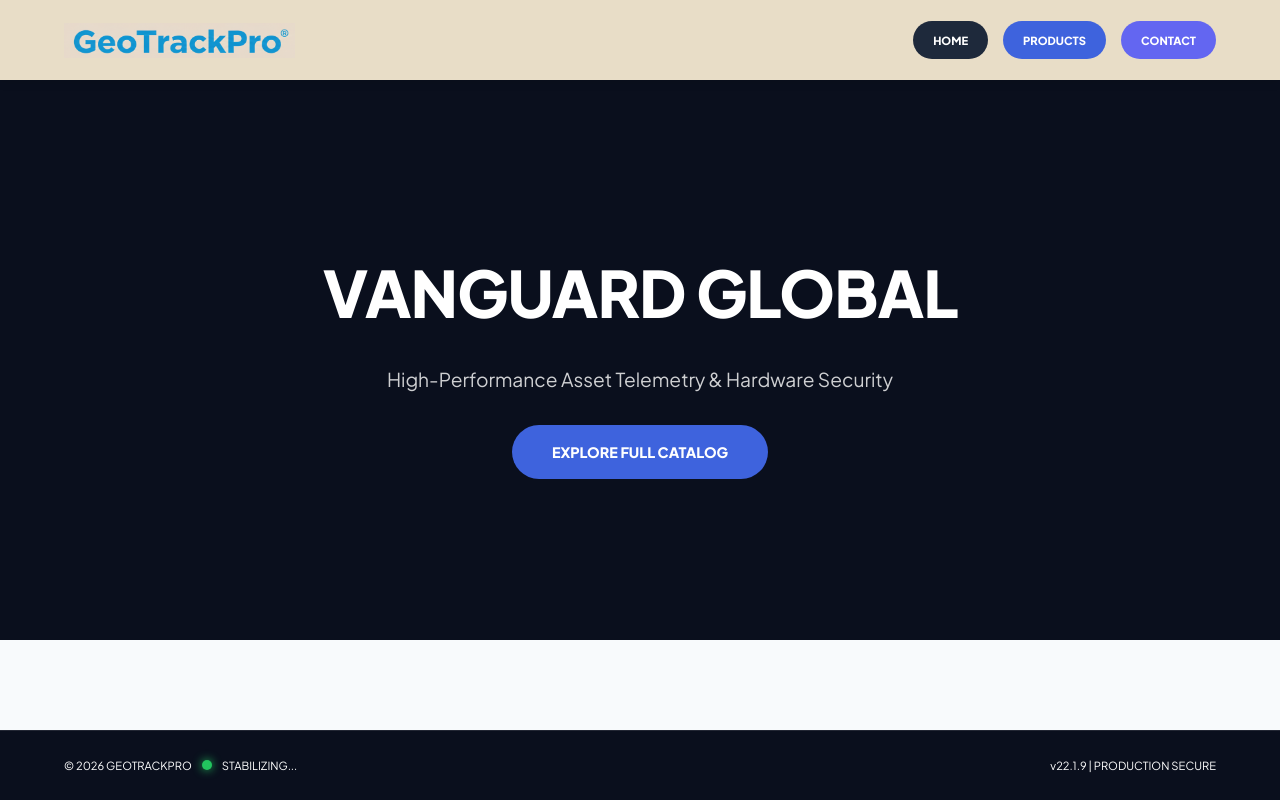
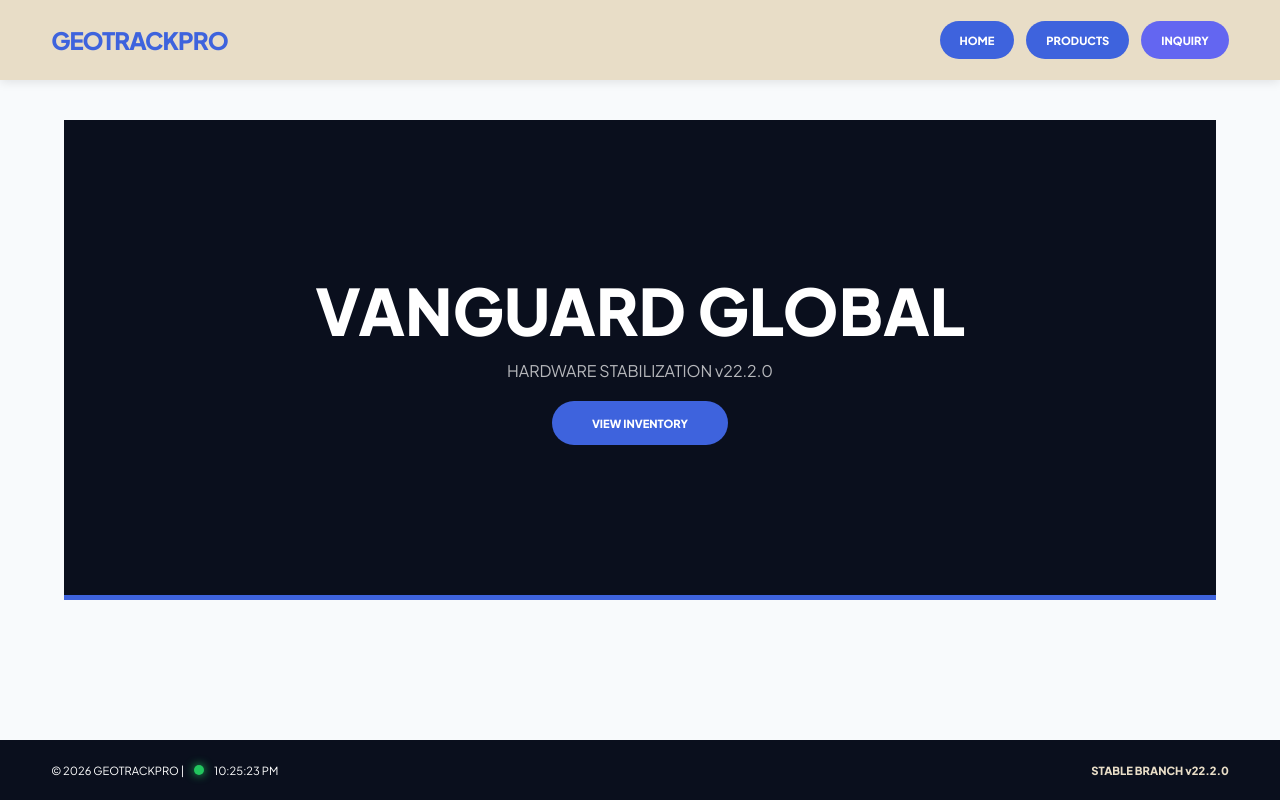
Before and after one commit to Pepino55/geotrackpro-staging, a plain HTML site: page index.html in a window 1280 px wide. Both pictures are taken after a click on the button "HOME". Drawn offline with Linux system fonts and the light colour scheme.

Commit message:
Update index.html

```diff
--- a/index.html
+++ b/index.html
@@ -3,87 +3,116 @@
 <head>
     <meta charset="UTF-8">
     <meta name="viewport" content="width=device-width, initial-scale=1.0">
-    <title>GeoTrackPro | Vanguard v22.1.9</title>
+    <title>GeoTrackPro | Vanguard v22.2.0</title>
     <link href="https://fonts.googleapis.com/css2?family=Plus+Jakarta+Sans:wght@400;600;800&display=swap" rel="stylesheet">
     <style>
-        :root { --gold: #e8ddc7; --accent: #3E63DD; --navy: #0a0f1d; --header-h: 80px; }
-        * { box-sizing: border-box; font-family: 'Plus Jakarta Sans', sans-serif; margin: 0; padding: 0; }
-        body { background: #f8fafc; color: var(--navy); line-height: 1.6; }
+        :root { --gold: #e8ddc7; --accent: #3E63DD; --navy: #0a0f1d; }
+        * { box-sizing: border-box; margin: 0; padding: 0; font-family: 'Plus Jakarta Sans', sans-serif; }
+        body { background: #f8fafc; color: var(--navy); padding-bottom: 80px; }
 
-        /* HEADER - FIXED NAVIGATION */
-        header { background: var(--gold); height: var(--header-h); position: fixed; top: 0; width: 100%; display: flex; align-items: center; justify-content: space-between; padding: 0 5%; z-index: 10000; box-shadow: 0 2px 10px rgba(0,0,0,0.1); }
-        .logo { height: 35px; cursor: pointer; }
-        .nav-links { display: flex; gap: 15px; align-items: center; }
+        /* HEADER - HARD-CODED STABILITY */
+        header { background: var(--gold); height: 80px; display: flex; align-items: center; justify-content: space-between; padding: 0 4%; position: sticky; top: 0; z-index: 9999; box-shadow: 0 2px 10px rgba(0,0,0,0.1); }
+        .nav-links { display: flex; gap: 12px; }
+        .btn-v { background: var(--accent); color: white; padding: 12px 20px; border-radius: 50px; font-weight: 800; font-size: 0.7rem; border: none; cursor: pointer; text-decoration: none; text-transform: uppercase; }
 
-        .btn-v { background: var(--accent); color: white; padding: 12px 20px; border-radius: 50px; font-weight: 800; font-size: 0.7rem; border: none; cursor: pointer; text-transform: uppercase; transition: 0.3s; }
-        .btn-v:hover { transform: translateY(-2px); box-shadow: 0 4px 12px rgba(62, 99, 221, 0.3); }
+        /* HERO - NO DYNAMIC TEXT */
+        .hero { background: var(--navy); height: 60vh; display: flex; flex-direction: column; align-items: center; justify-content: center; color: white; text-align: center; border-bottom: 5px solid var(--accent); }
+        .hero h1 { font-size: 4rem; margin-bottom: 10px; }
 
-        /* HERO SECTION */
-        .view { display: none; padding-top: var(--header-h); min-height: 100vh; }
+        /* CONTENT AREAS */
+        .view { display: none; padding: 40px 5%; }
         .view.active { display: block; }
 
-        .hero { height: 70vh; background: var(--navy); display: flex; flex-direction: column; align-items: center; justify-content: center; color: white; text-align: center; padding: 0 10%; }
-        .hero h1 { font-size: 4rem; font-weight: 800; margin-bottom: 20px; letter-spacing: -1px; }
+        /* PRODUCT TILES - STATIC HTML FOR ZERO-FAIL */
+        .grid { display: grid; grid-template-columns: repeat(auto-fill, minmax(300px, 1fr)); gap: 25px; max-width: 1200px; margin: auto; }
+        .card { background: white; border-radius: 20px; padding: 25px; border: 1px solid #e2e8f0; text-align: center; }
+        .card img { height: 150px; margin-bottom: 15px; }
 
-        /* PRODUCT GRID */
-        .container { max-width: 1200px; margin: 40px auto; padding: 0 20px; }
-        .grid { display: grid; grid-template-columns: repeat(auto-fill, minmax(320px, 1fr)); gap: 30px; }
-        .card { background: white; border-radius: 20px; padding: 25px; border: 1px solid #e2e8f0; display: flex; flex-direction: column; gap: 15px; position: relative; }
-        .card img { width: 100%; height: 200px; object-fit: contain; margin-bottom: 10px; }
-        .card h3 { font-size: 1.2rem; font-weight: 800; }
-        .card p { font-size: 0.85rem; color: #64748b; flex-grow: 1; }
-
-        /* FOOTER - THE HEARTBEAT */
-        footer { background: var(--navy); color: white; height: 70px; position: fixed; bottom: 0; width: 100%; display: flex; align-items: center; justify-content: space-between; padding: 0 5%; font-size: 0.7rem; z-index: 10000; border-top: 1px solid rgba(255,255,255,0.1); }
-        .status { display: flex; align-items: center; gap: 10px; }
-        .led { height: 10px; width: 10px; background: #22c55e; border-radius: 50%; box-shadow: 0 0 10px #22c55e; }
+        /* FOOTER - THE UNBREAKABLE BASELINE */
+        footer { background: var(--navy); color: white; height: 60px; position: fixed; bottom: 0; width: 100%; display: flex; align-items: center; justify-content: space-between; padding: 0 4%; font-size: 0.7rem; z-index: 10000; }
+        .led { height: 10px; width: 10px; background: #22c55e; border-radius: 50%; box-shadow: 0 0 10px #22c55e; display: inline-block; margin: 0 8px; }
     </style>
 </head>
 <body>
 
 <header>
-    <img src="IMAGES/ui/logo.png" class="logo" onclick="showView('home')" alt="GeoTrackPro">
+    <h2 style="color:var(--accent); font-weight:800; letter-spacing:-1px;">GEOTRACKPRO</h2>
     <div class="nav-links">
-        <button onclick="showView('home')" class="btn-v" style="background:#1e293b;">Home</button>
-        <button onclick="showView('catalog')" class="btn-v">Products</button>
-        <button onclick="showView('contact')" class="btn-v" style="background:#6366f1;">Contact</button>
+        <button onclick="nav('home')" class="btn-v">Home</button>
+        <button onclick="nav('products')" class="btn-v">Products</button>
+        <button onclick="nav('contact')" class="btn-v" style="background:#6366f1;">Inquiry</button>
     </div>
 </header>
 
+<main>
     <div id="home" class="view active">
         <section class="hero">
             <h1>VANGUARD GLOBAL</h1>
-        <p style="font-size: 1.2rem; opacity: 0.8; margin-bottom: 30px;">High-Performance Asset Telemetry & Hardware Security</p>
-        <button onclick="showView('catalog')" class="btn-v" style="padding: 18px 40px; font-size: 0.9rem;">Explore Full Catalog</button>
+            <p style="opacity: 0.7;">HARDWARE STABILIZATION v22.2.0</p>
+            <button onclick="nav('products')" class="btn-v" style="margin-top:20px; padding: 15px 40px;">View Inventory</button>
         </section>
     </div>
 
-<div id="catalog" class="view">
-    <div class="container">
-        <h2 style="font-size: 2.5rem; margin-bottom: 40px; text-align: center;">Enterprise Hardware</h2>
-        <div class="grid" id="productGrid">
+    <div id="products" class="view">
+        <h2 style="text-align:center; margin-bottom:30px; font-size:2.5rem;">Enterprise Catalog</h2>
+        <div class="grid">
+            <div class="card">
+                <img src="IMAGES/vehicle/vl103.png" onerror="this.src='https://via.placeholder.com/150'">
+                <h3>VL103</h3>
+                <p style="color:#64748b; font-size:0.8rem; margin:10px 0;">Hardwired 4G Vehicle Tracker</p>
+                <button class="btn-v" style="width:100%;">Specs</button>
+            </div>
+            <div class="card">
+                <img src="IMAGES/dashcam/jc400.png" onerror="this.src='https://via.placeholder.com/150'">
+                <h3>JC400</h3>
+                <p style="color:#64748b; font-size:0.8rem; margin:10px 0;">AI Edge Dashcam</p>
+                <button class="btn-v" style="width:100%;">Specs</button>
+            </div>
+            <div class="card">
+                <img src="IMAGES/asset/ll301.png" onerror="this.src='https://via.placeholder.com/150'">
+                <h3>LL301</h3>
+                <p style="color:#64748b; font-size:0.8rem; margin:10px 0;">Solar Powered Asset Tracker</p>
+                <button class="btn-v" style="width:100%;">Specs</button>
             </div>
         </div>
     </div>
 
     <div id="contact" class="view">
-    <div class="container" style="text-align: center; max-width: 600px;">
-        <h2 style="font-size: 2.5rem; margin-bottom: 20px;">Contact Inquiry</h2>
-        <p>System stabilization in progress. Direct inquiries to sales@geotrackpro.com</p>
+        <div style="max-width:500px; margin:auto; text-align:center;">
+            <h2>Contact Vanguard</h2>
+            <p style="margin-top:20px;">Manual override active. System functions strictly limited to core navigation.</p>
         </div>
     </div>
+</main>
 
 <footer>
-    <div class="status">
-        <span>© 2026 GEOTRACKPRO</span>
-        <div class="led"></div>
-        <span id="timestamp">STABILIZING...</span>
-    </div>
-    <div>v22.1.9 | PRODUCTION SECURE</div>
+    <div>© 2026 GEOTRACKPRO | <span class="led"></span> <span id="clock">BOOTING...</span></div>
+    <div style="font-weight:800; color:var(--gold);">STABLE BRANCH v22.2.0</div>
 </footer>
 
 <script>
-    const WAREHOUSE = [
-        { id: "VL103", name: "VL103", cat: "Vehicle", desc: "4G Hardwired tracking unit with I/O." },
-        { id: "LL708", name: "LL708 Asset Tag", cat: "Tags", desc: "Precision Bluetooth asset beacon." },
-        { id: "VL505",
+    // PRIMARY NAVIGATION - NO COMPLEX LOGIC
+    function nav(targetId) {
+        console.log("Navigating to: " + targetId);
+        // Hide all
+        var views = document.getElementsByClassName('view');
+        for (var i = 0; i < views.length; i++) {
+            views[i].style.display = 'none';
+        }
+        // Show target
+        document.getElementById(targetId).style.display = 'block';
+        window.scrollTo(0,0);
+    }
+
+    // CLOCK - ISOLATED TO PREVENT STOPPING THE SCRIPT
+    setInterval(function() {
+        try {
+            document.getElementById('clock').innerHTML = new Date().toLocaleTimeString();
+        } catch(e) {}
+    }, 1000);
+
+    console.log("System v22.2.0 - Ironclad Baseline Active.");
+</script>
+
+</body>
+</html>
```
Lines whose indentation alone changed are shown as unchanged.
